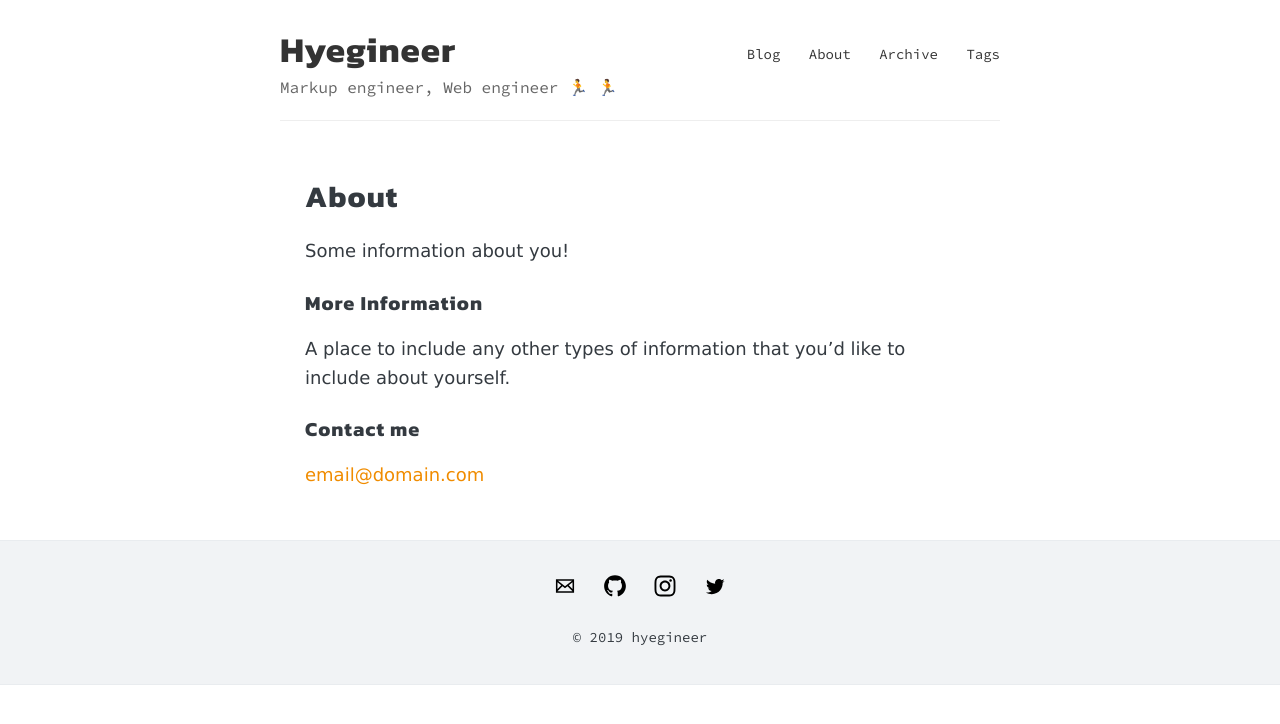
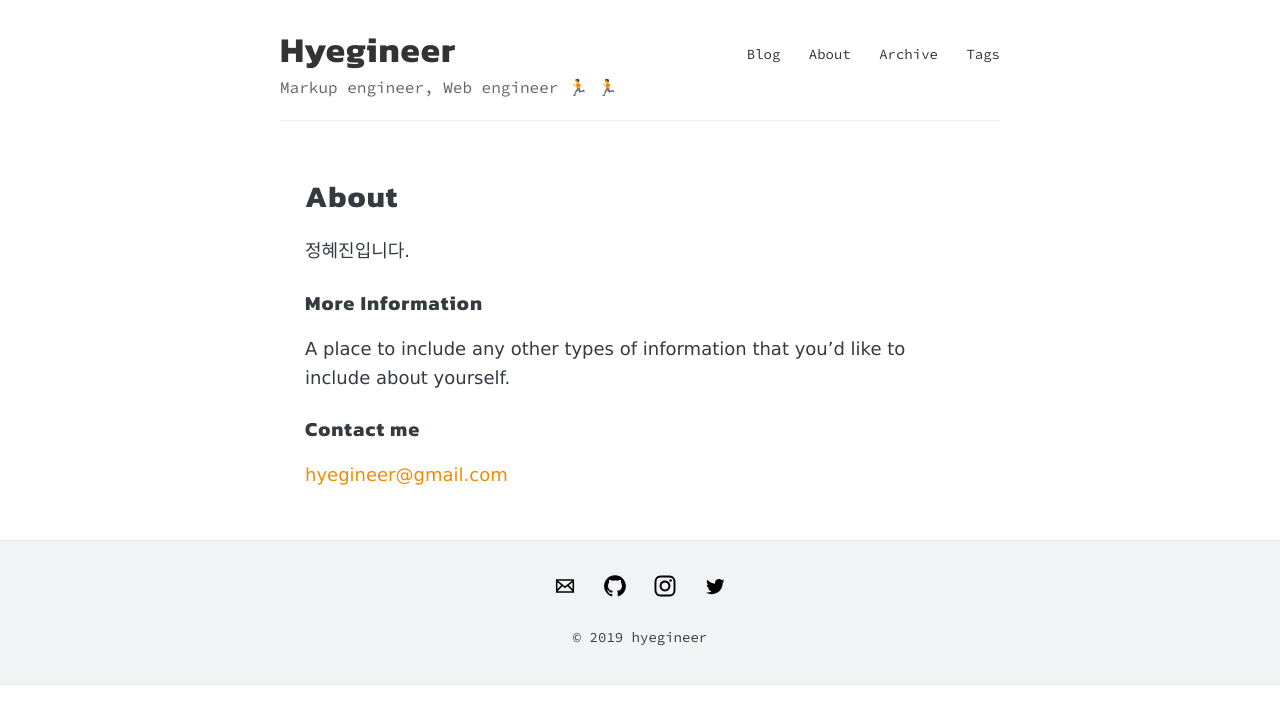
Before and after one commit to hyegineer/hyegineer.github.io, a Jekyll site: the page built from about.md, in a window 1280 px wide. Shown: the top 724 px of the page. Built offline with Jekyll 4.4.1, drawn with Linux system fonts in a browser that asks for light colours; emoji names are drawn with the system emoji font.

Commit message:
about 수정

```diff
--- a/about.md
+++ b/about.md
@@ -4,7 +4,7 @@ title: About
 permalink: /about/
 ---
 
-Some information about you!
+정혜진입니다.
 
 ### More Information
 
@@ -12,4 +12,4 @@ A place to include any other types of information that you'd like to include abo
 
 ### Contact me
 
-[email@domain.com](mailto:email@domain.com)
+[hyegineer@gmail.com](mailto:hyegineer@gmail.com)
```
